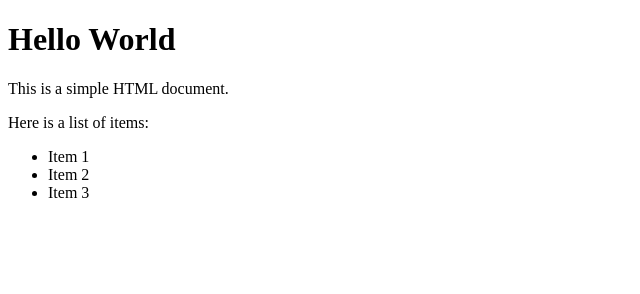
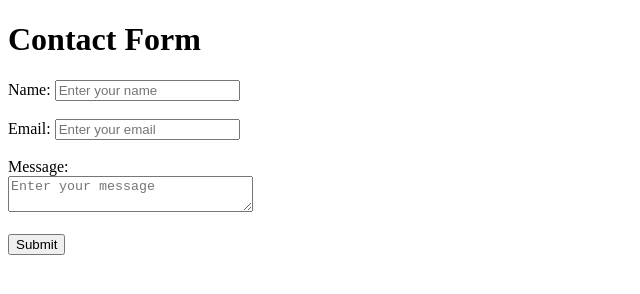
Before and after one commit to JonathanGoh95/intro-to-html, a plain HTML site: page index.html in a window 1280 px wide. Shown: the whole page, without its empty margins (0-640 px from the left). Drawn offline with Linux system fonts and the light colour scheme.

```diff
--- a/index.html
+++ b/index.html
@@ -6,13 +6,15 @@
     <title>Document</title>
 </head>
 <body>
-    <h1>Hello World</h1>
-    <p>This is a simple HTML document.</p>
-    <p>Here is a list of items:</p>
-    <ul>
-        <li>Item 1</li>
-        <li>Item 2</li>
-        <li>Item 3</li>
-    </ul>
+    <h1>Contact Form</h1>
+    <form action="" method="POST">
+        <div><label for="name">Name: </label><input type="text" id="name" placeholder="Enter your name" required></div>
+        <br />
+        <div><label for="email">Email: </label><input type="email" id="email" placeholder="Enter your email" required></div>
+        <br />
+        <div><label for="message">Message: </label><br /><textarea cols = "28" id="message" placeholder="Enter your message" required></textarea></div>
+        <br />
+        <button type="submit">Submit</button>
+    </form>
 </body>
 </html>
```
Also changed, not shown: app.js (added, +79 -0 lines).
